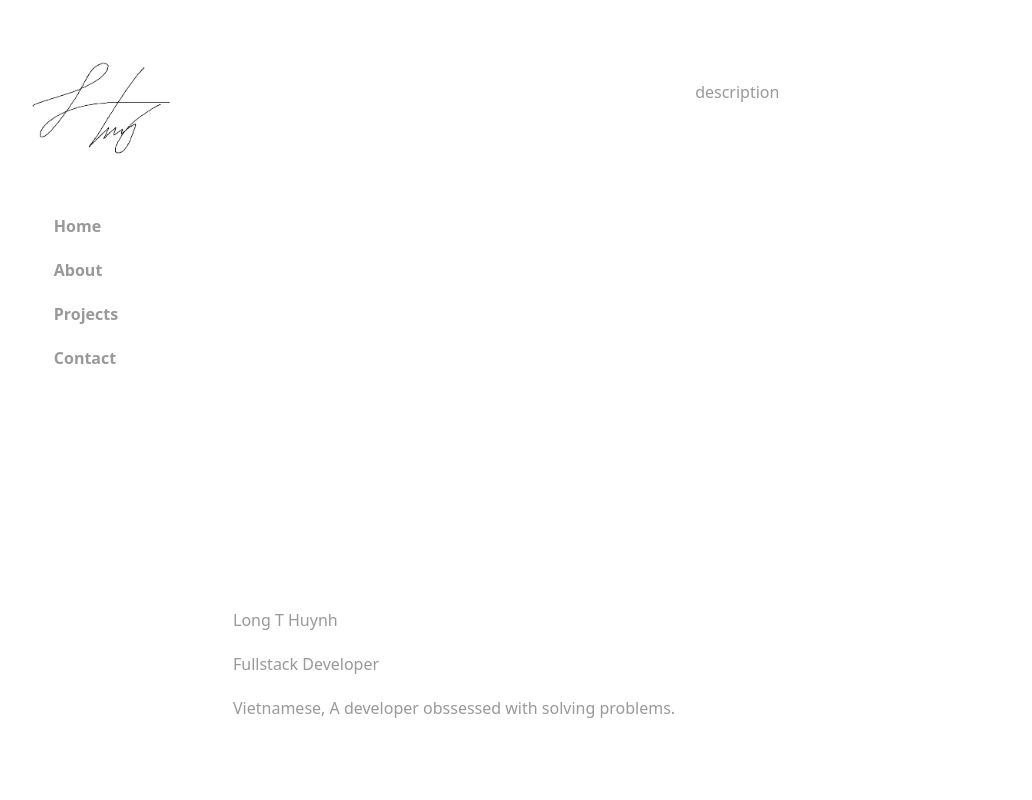
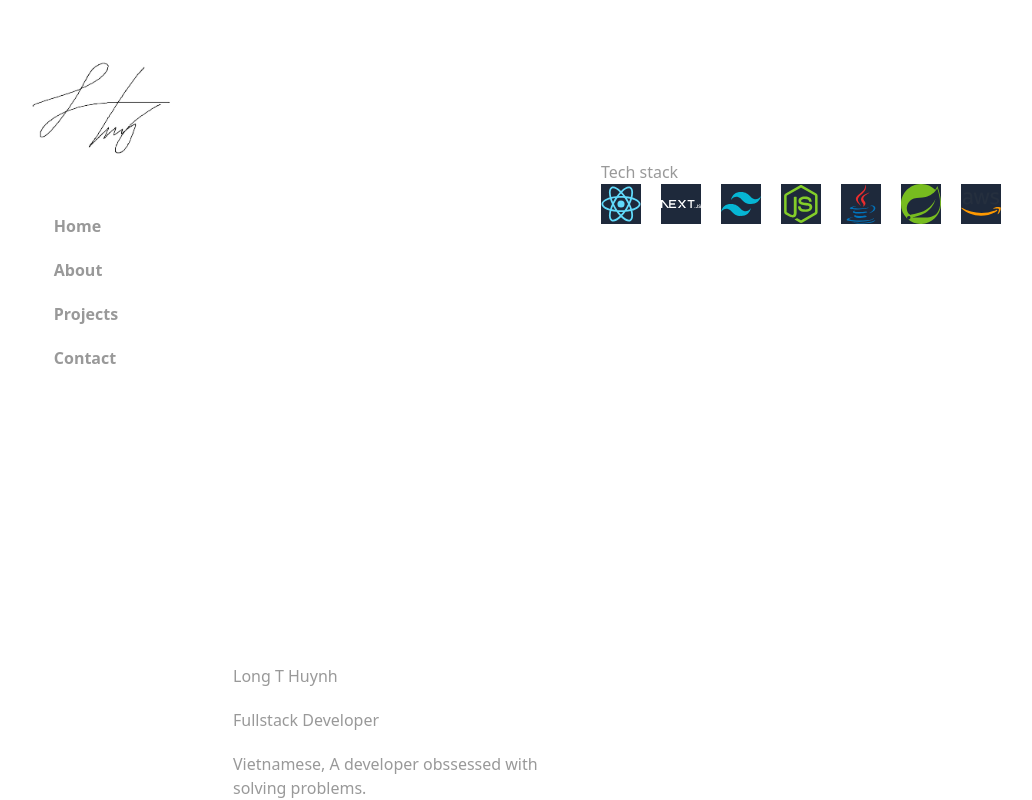
Before and after one commit to long-kr/my-portfolio, a Next.js app: page /about in a window 1280 px wide. Shown: the top 800 px of the page, without its empty margins (23-1055 px from the left). Built offline with nearby package versions, Linux system fonts and the light colour scheme.

Commit message:
add SVGIcon component

```diff
--- /dev/null
+++ b/src/app/about/layout.tsx
@@ -0,0 +1,7 @@
+const AboutLayout = ({ children }: { children: React.ReactNode }) => {
+  return (
+    <div className="flex h-screen w-full flex-row gap-5 py-20">{children}</div>
+  );
+};
+
+export default AboutLayout;
--- a/src/app/about/page.tsx
+++ b/src/app/about/page.tsx
@@ -1,4 +1,10 @@
+"use client";
+
+import { IconKeys, icons } from "@/assests/svg";
 import AboutPageLayout from "@/components/layout/AboutPageLayout";
+import { SVGIcon } from "@/components/ui/icon";
+
+const iconKeys = Object.keys(icons) as Array<IconKeys>;
 
 const About = () => {
   return (
@@ -11,7 +17,20 @@ const About = () => {
         <p>Vietnamese, A developer obssessed with solving problems.</p>
       </div>
 
-      <div>description</div>
+      <div>
+        <h2>Tech stack</h2>
+
+        <div className="flex flex-row gap-5">
+          {iconKeys.map((iconKey) => (
+            <SVGIcon
+              key={iconKey}
+              iconKey={iconKey}
+              svgProps={{ className: "w-10 h-10" }}
+              className="bg-slate-800"
+            />
+          ))}
+        </div>
+      </div>
     </AboutPageLayout>
   );
 };
--- a/src/app/layout.tsx
+++ b/src/app/layout.tsx
@@ -1,5 +1,5 @@
-import MainContainer from "@/components/container/MainContainer";
-import MainLayout from "@/components/container/SideContainer";
+import { MainLayout } from "@/components/container";
+import { MainContainer } from "@/components/container/MainContainer";
 import SideBar from "@/components/sidebar/SideBar";
 import type { Metadata } from "next";
 import { Geist, Geist_Mono } from "next/font/google";
--- /dev/null
+++ b/src/assests/svg/index.ts
@@ -0,0 +1,5 @@
+
+import { techIcon } from './techIcon'
+
+export const icons = {...techIcon}
+export type IconKeys = keyof typeof icons
--- a/src/assests/svg/techIcon.tsx
+++ b/src/assests/svg/techIcon.tsx
@@ -1,4 +1,4 @@
-const techIcon = {
+export const techIcon = {
   react: (
     <svg xmlns="http://www.w3.org/2000/svg" viewBox="0 0 128 128">
       <g fill="#61DAFB">
@@ -8,15 +8,9 @@ const techIcon = {
     </svg>
   ),
   nextjs: (
-    <svg
-      width="100"
-      height="100"
-      viewBox="0 0 100 100"
-      fill="none"
-      xmlns="http://www.w3.org/2000/svg"
-    >
+    <svg viewBox="0 0 100 100" fill="none" xmlns="http://www.w3.org/2000/svg">
       <g id="nextjs">
-        <g id="nextjs_2" clip-path="url(#clip0_790_6554)">
+        <g id="nextjs_2" clipPath="url(#clip0_790_6554)">
           <path
             id="Vector"
             d="M66.4769 40.0089H83.8952V43.2239H76.9855V60.1373H73.5305V43.2239H66.4769V40.0089Z"
@@ -39,8 +33,8 @@ const techIcon = {
           />
           <path
             id="Vector_5"
-            fill-rule="evenodd"
-            clip-rule="evenodd"
+            fillRule="evenodd"
+            clipRule="evenodd"
             d="M20.5348 60.1373L4.31855 40.0005H0V60.1289H3.45485V44.3029L16.1946 60.1373H20.5348Z"
             fill="white"
           />
@@ -74,13 +68,7 @@ const techIcon = {
     </svg>
   ),
   tailwindcss: (
-    <svg
-      width="100"
-      height="100"
-      viewBox="0 0 100 100"
-      fill="none"
-      xmlns="http://www.w3.org/2000/svg"
-    >
+    <svg viewBox="0 0 100 100" fill="none" xmlns="http://www.w3.org/2000/svg">
       <g id="tailwindcss">
         <g id="tailwindcss_2">
           <path
@@ -93,14 +81,6 @@ const techIcon = {
     </svg>
   ),
   nodejs: (
-    <svg xmlns="http://www.w3.org/2000/svg" viewBox="0 0 128 128">
-      <path
-        fill="#83CD29"
-        d="M112.771 30.334L68.674 4.729c-2.781-1.584-6.402-1.584-9.205 0L14.901 30.334C12.031 31.985 10 35.088 10 38.407v51.142c0 3.319 2.084 6.423 4.954 8.083l11.775 6.688c5.628 2.772 7.617 2.772 10.178 2.772 8.333 0 13.093-5.039 13.093-13.828v-50.49c0-.713-.371-1.774-1.071-1.774h-5.623C42.594 41 41 42.061 41 42.773v50.49c0 3.896-3.524 7.773-10.11 4.48L18.723 90.73c-.424-.23-.723-.693-.723-1.181V38.407c0-.482.555-.966.982-1.213l44.424-25.561c.415-.235 1.025-.235 1.439 0l43.882 25.555c.42.253.272.722.272 1.219v51.142c0 .488.183.963-.232 1.198l-44.086 25.576c-.378.227-.847.227-1.261 0l-11.307-6.749c-.341-.198-.746-.269-1.073-.086-3.146 1.783-3.726 2.02-6.677 3.043-.726.253-1.797.692.41 1.929l14.798 8.754a9.294 9.294 0 004.647 1.246c1.642 0 3.25-.426 4.667-1.246l43.885-25.582c2.87-1.672 4.23-4.764 4.23-8.083V38.407c0-3.319-1.36-6.414-4.229-8.073zM77.91 81.445c-11.726 0-14.309-3.235-15.17-9.066-.1-.628-.633-1.379-1.272-1.379h-5.731c-.709 0-1.279.86-1.279 1.566 0 7.466 4.059 16.512 23.453 16.512 14.039 0 22.088-5.455 22.088-15.109 0-9.572-6.467-12.084-20.082-13.886-13.762-1.819-15.16-2.738-15.16-5.962 0-2.658 1.184-6.203 11.374-6.203 9.105 0 12.461 1.954 13.842 8.091.118.577.645.991 1.24.991h5.754c.354 0 .692-.143.94-.396.24-.272.367-.613.335-.979-.891-10.568-7.912-15.493-22.112-15.493-12.631 0-20.166 5.334-20.166 14.275 0 9.698 7.497 12.378 19.622 13.577 14.505 1.422 15.633 3.542 15.633 6.395 0 4.955-3.978 7.066-13.309 7.066z"
-      />
-    </svg>
-  ),
-  express: (
     <svg xmlns="http://www.w3.org/2000/svg" viewBox="0 0 128 128">
       <path
         fill="#83CD29"
@@ -153,5 +133,3 @@ const techIcon = {
     </svg>
   ),
 };
-
-export default techIcon;
--- a/src/components/container/BottomContainer.tsx
+++ b/src/components/container/BottomContainer.tsx
@@ -2,7 +2,7 @@
 
 import Button from "../Button";
 
-const BottomContainer = () => {
+export const BottomContainer = () => {
   const handleClick = () => {
     window.scrollTo({ top: 0, behavior: "smooth" });
   };
@@ -25,5 +25,3 @@ const BottomContainer = () => {
     </footer>
   );
 };
-
-export default BottomContainer;
--- a/src/components/container/MainContainer.tsx
+++ b/src/components/container/MainContainer.tsx
@@ -1,13 +1,13 @@
 import { cn } from "@/lib/utils";
 import React from "react";
-import BottomContainer from "./BottomContainer";
+import { BottomContainer } from ".";
 
 type MainContainerProps = {
   children: React.ReactNode;
   className?: string;
 };
 
-const MainContainer: React.FC<MainContainerProps> = ({
+export const MainContainer: React.FC<MainContainerProps> = ({
   children,
   className,
 }) => {
@@ -19,5 +19,3 @@ const MainContainer: React.FC<MainContainerProps> = ({
     </main>
   );
 };
-
-export default MainContainer;
--- /dev/null
+++ b/src/components/container/index.ts
@@ -0,0 +1,2 @@
+export * from "../layout/MainLayout";
+export * from "./BottomContainer";
--- /dev/null
+++ b/src/components/layout/index.ts
@@ -0,0 +1 @@
+export * from './AboutPageLayout';
--- /dev/null
+++ b/src/components/sidebar/index.ts
@@ -0,0 +1,3 @@
+export * from './Navigation';
+export * from './SideBar';
+export * from './SideBarHeader';
--- a/src/components/ui/icon.tsx
+++ b/src/components/ui/icon.tsx
@@ -0,0 +1,19 @@
+import { IconKeys, icons } from "@/assests/svg";
+import React from "react";
+
+type SVGIconProps = {
+  iconKey: IconKeys;
+  svgProps?: React.ComponentProps<"svg">;
+} & React.ComponentProps<"div">;
+
+export const SVGIcon: React.FC<SVGIconProps> = ({
+  iconKey,
+  svgProps,
+  ...props
+}) => {
+  const Icon = React.cloneElement(icons[iconKey], {
+    ...svgProps,
+  });
+
+  return <div {...props}>{Icon}</div>;
+};
```
Also changed, not shown: src/components/layout/MainLayout.tsx (renamed from src/components/container/SideContainer.tsx, +4 -3 lines).
